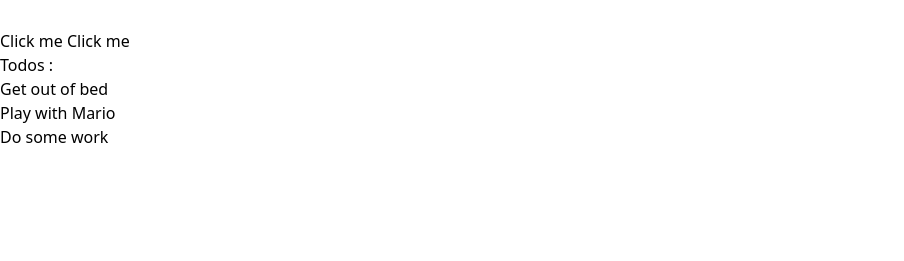
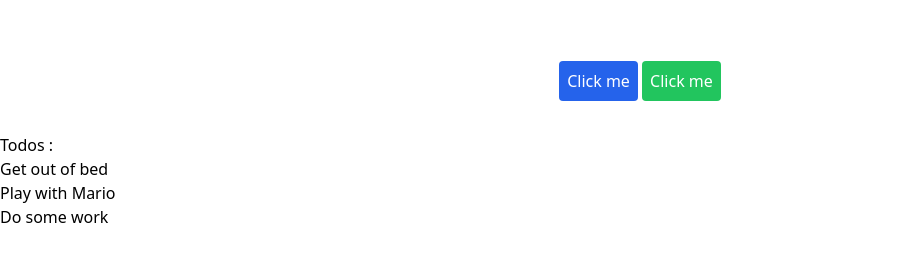
Before and after one commit to summenurfatema/tailwind_css, a website: page output/index.html in a window 1280 px wide. Shown: the part 115-376 px from the top of the page, without its empty margins (0-904 px from the left). Drawn offline with Linux system fonts and the light colour scheme.

Commit message:
button designed

```diff
--- a/output/index.html
+++ b/output/index.html
@@ -14,9 +14,10 @@
         <h1 class="text-5xl text-blue-600 font-bold">Tailwind Practice</h1>
         <h2 class="text-2xl text-gray-500 font-semibold">(Just in time)</h2>
     </div>
-    <div>
-        <button>Click me</button>
-        <button>Click me</button>
+
+    <div class="p-8 text-center">
+        <button class="bg-blue-600 text-white p-2 rounded">Click me</button>
+        <button class="bg-green-500 text-white p-2 rounded">Click me</button>
     </div>
     <div>
         <h3>Todos :</h3>
```
Also changed, not shown: output/style.css.
